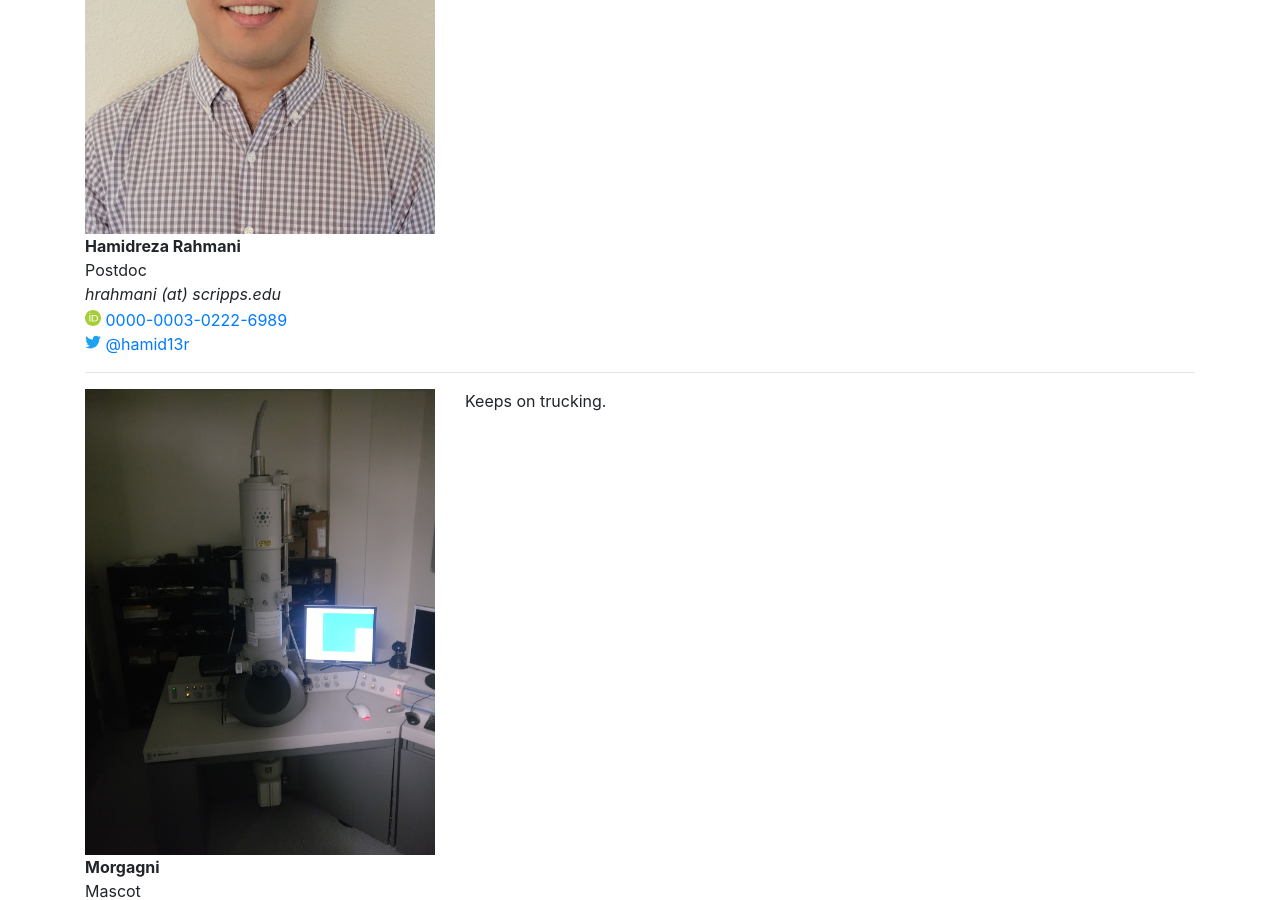
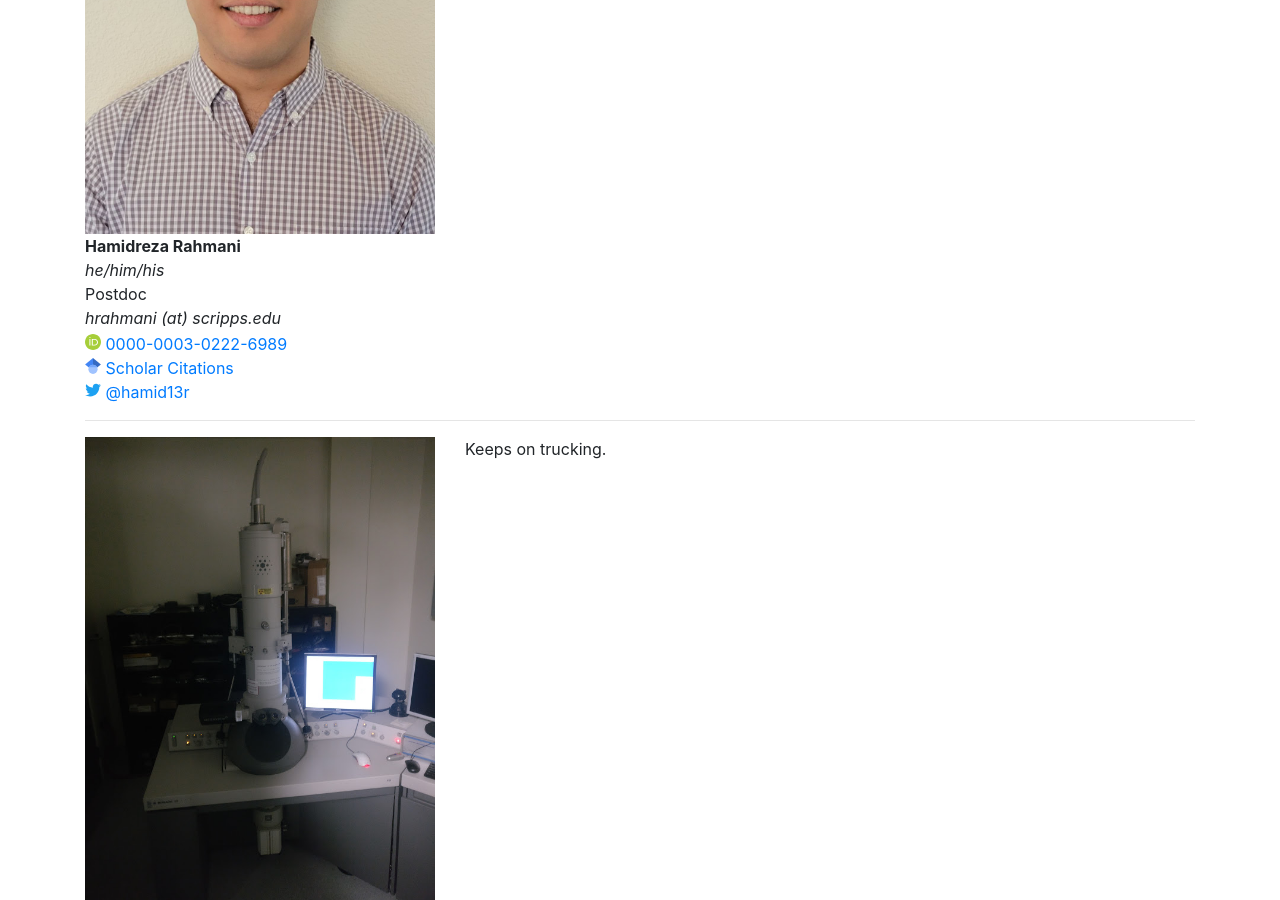
Before and after one commit to GrotjahnLab/GrotjahnLab.github.io, a Jekyll site: the page built from members/index.html, in a window 1280 px wide and 900 px high, scrolled down 3494 px. Built offline with Jekyll 4.4.1, drawn with Linux system fonts in a browser that asks for light colours; nearby versions of some CDN libraries; comment, search, counter and statistics services are not loaded.

Commit message:
Update members.yml

```diff
--- a/_data/members.yml
+++ b/_data/members.yml
@@ -99,8 +99,10 @@ Outside of research, Dan enjoys skating, photography, grubbing with the homies,
   image: /static/img/members/Hamid.jpg
   position: Postdoc
   email: hrahmani (at) scripps.edu
+  scholar: N14aDiEAAAAJ
   twitter: hamid13r
   orcid: 0000-0003-0222-6989
+  pronouns: he/him/his
   description: "Hamid got his BSc in Physics from University of Tehran in Iran. He went to FSU for his PhD where he worked on Ultrafast Electron Diffraction before moving to cryoEM field in Kenneth Taylor's Lab.
 
   His PhD was focused on the myosin coiled coil structure from the giant water bug (_Lethocerus indicus_) using single particle reconstruction and he is very pround of his _de novo_, 1600A long atomic model [7KOG](https://www.rcsb.org/structure/7KOG).
```
